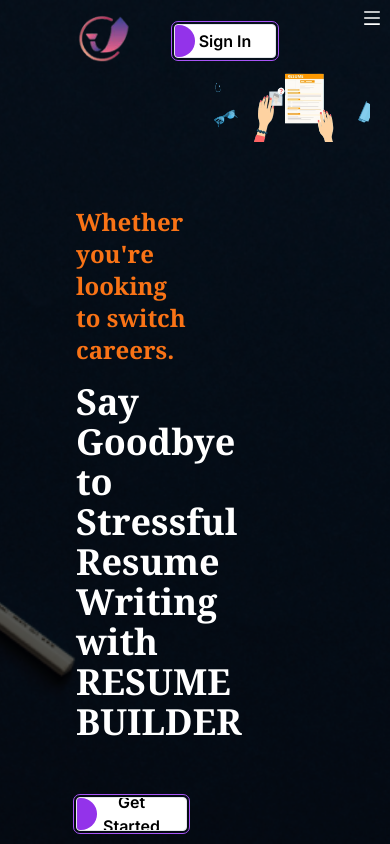
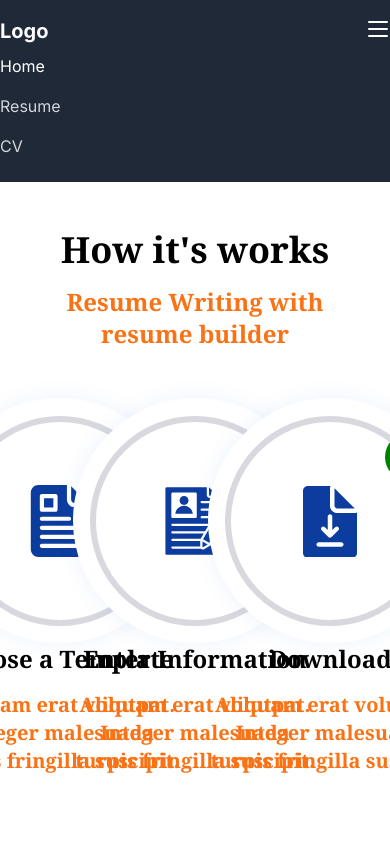
Before and after one commit to Nozibul/resume-builder-app, a Next.js app: page / in a window 390 px wide. Shown: the top 844 px of the page. Built offline with nearby package versions, Linux system fonts and the light colour scheme.

Commit message:
navbar and next js coniguration

```diff
--- a/jsconfig.json
+++ b/jsconfig.json
@@ -2,6 +2,7 @@
   "compilerOptions": {
     "paths": {
       "@/*": ["./src/*"]
+      // "@/components/*": ["./src/app/components/*"]
     }
   }
 }
--- a/next.config.js
+++ b/next.config.js
@@ -1,4 +1,10 @@
 /** @type {import('next').NextConfig} */
-const nextConfig = {}
+const nextConfig = {
+    reactStrictMode: true,
+    experimental: {
+      runtime: 'experimental-edge',
+      appDir: true
+    }
+}
 
 module.exports = nextConfig
--- /dev/null
+++ b/src/app/cv/page.js
@@ -0,0 +1,11 @@
+import React from 'react'
+
+const page = () => {
+  return (
+    <div>
+      <p>CV</p>
+    </div>
+  )
+}
+
+export default page
--- a/src/app/layout.js
+++ b/src/app/layout.js
@@ -1,8 +1,9 @@
 
-import Header from '@/components/header/Header'
 import FooterPage from '@/components/footer/FooterPage'
 import './globals.css'
 import { Inter } from 'next/font/google'
+import Header from '@/components/header/Header'
+
 
 const inter = Inter({ subsets: ['latin'] })
 
@@ -12,6 +13,7 @@ export const metadata = {
 }
 
 export default function RootLayout({ children ,}) {
+
   return (
     <html lang="en">
       <head>
@@ -61,11 +63,11 @@ export default function RootLayout({ children ,}) {
                 <title>Resume Builders</title>
       </head>
       <body className={inter.className}>
+        <Header />
         <main>
-        <Header />
          <div>{children}</div>
+        </main>
         <FooterPage />
-        </main>
       </body>
     </html>
   )
--- a/src/app/page.js
+++ b/src/app/page.js
@@ -1,5 +1,6 @@
 import Hero from "@/components/hero/Hero"
 import Works from "@/components/works/Works"
+
 
 export const metadata = {
   title: 'Home - Resume Builder',
@@ -10,7 +11,7 @@ export default function Home() {
   return (
     <>
       <section className="w-full flex min-h-screen flex-col items-center">
-       <Hero />
+       {/* <Hero /> */}
        <Works />
       </section>
    </>
--- /dev/null
+++ b/src/app/resume/page.js
@@ -0,0 +1,13 @@
+'use client'
+import Works from '@/components/works/Works'
+
+const page = () => {
+  return (
+    <div>
+      <p>resume</p>
+      <Works />
+    </div>
+  )
+}
+
+export default page
--- a/src/components/header/Header.jsx
+++ b/src/components/header/Header.jsx
@@ -1,95 +1,96 @@
-'use client'
+/*  "use client"
 
+import { usePathname } from "next/navigation"
 import Image from 'next/image';
 import Link from 'next/link';
 import React, { useState, useEffect } from 'react';
 import { AiOutlineMenu, AiOutlineClose } from 'react-icons/ai';
 import OthersBtn from '../ui/buttons/OthersBtn';
-import logo from "../../../public/assets/img_logo.png"
-import logo1 from "../../../public/assets/Untitled-removebg-preview (1).png"
+import logo from '../../../public/assets/img_logo.png'
+
+const Header = () => {
+ const pathname = usePathname()
+  // const [nav, setNav] = useState(false);
+  // const [color, setColor] = useState('transparent');
+  // const [textColor, setTextColor] = useState('white');
 
 
-const Header = () => {
-  const [nav, setNav] = useState(false);
-  const [color, setColor] = useState('transparent');
-  const [textColor, setTextColor] = useState('white');
+  // const handleNav = () => {
+  //   setNav(!nav);
+  // };
 
-  const handleNav = () => {
-    setNav(!nav);
-  };
+  // useEffect(() => {
+  //   const changeColor = () => {
+  //     if (window.scrollY >= 90) {
+  //       setColor('#ffffff');
+  //       setTextColor('#000000');
+  //     } else {
+  //       setColor('transparent');
+  //       setTextColor('#ffffff');
+  //     }
+  //   };
 
-  useEffect(() => {
-    const changeColor = () => {
-      if (window.scrollY >= 90) {
-        setColor('#ffffff');
-        setTextColor('#000000');
-      } else {
-        setColor('transparent');
-        setTextColor('#ffffff');
-      }
-    };
-    window.addEventListener('scroll', changeColor);
-  }, []);
+  //   window.addEventListener('scroll', changeColor);
 
+  //   return () => {
+  //     window.removeEventListener('scroll', changeColor);
+  //   };
+  // }, []);
+// style={{ color: textColor }}
   return (
     <div
-      style={{ backgroundColor: `${color}` }}
-      className='fixed left-0 top-0 w-full z-10 ease-in duration-300'
+      style={{ backgroundColor: "gray" }}
+      className="fixed left-0 top-0 w-full z-10 ease-in duration-300"
     >
-      <div className='w-full m-auto flex justify-between p-2 text-white'>
-        <Link className='ml-14 w-20' href='/'>
-          {/* <h1 style={{ color: `${textColor}` }} className='font-bold text-4xl'>
-            Capture
-          </h1> */}
-          <Image src={logo} alt="logo" />
+      <div className="w-full m-auto flex justify-between p-2 text-white">
+        <Link className="ml-14 w-20" href="/">
+            <Image src={logo} alt="logo" />
         </Link>
-        <ul style={{ color: `${textColor}` }} className='mt-2 hidden sm:flex'>
-          <li className='p-2'>
-            <Link href='/'>Home</Link>
+        <ul  style={{ color: "black" }} className="mt-2 hidden sm:flex">
+          <li className="p-2">
+            <Link href="/" active={pathname == '/'}>Home</Link>
           </li>
-          <li className='p-2'>
-            <Link href='/#gallery'>Resume</Link>
+          <li className="p-2">
+            <Link href="/resume" active={pathname == '/resume' ? "text-blue-500" : ""}>Resume</Link>
           </li>
-          <li className='p-2'>
-            <Link href='/work'>CV</Link>
+          <li className="p-2">
+            <Link href="/cv" active={pathname == '/cv' ? "text-blue-500" : ""}>CV</Link>
           </li>
-          <li className='p-2'>
-            <Link href='/contact'>Draft</Link>
+          <li className="p-2">
+            <Link href="/draft" active={pathname == '/draft' ? "text-blue-500" : ""}>Draft</Link>
           </li>
         </ul>
 
-        <div className='mr-14 mt-4'>
-           <OthersBtn text="Sign In" />
+         <div className="mr-14 mt-4">
+            <Link href={router.pathname === '/sign-up' ? '/sign-in' : '/sign-up'}>
+            {router.pathname === '/sign-up' ? 'Sign In' : 'Sign Up'}
+           </Link>
+         <OthersBtn text="Sign In" />
         </div>
 
-        {/* Mobile Button */}
-        <div onClick={handleNav} className='block sm:hidden z-10'>
+         Mobile Button
+         <div onClick={handleNav} className="block sm:hidden z-10">
           {nav ? (
-            <AiOutlineClose size={20} style={{ color: `${textColor}` }} />
+            <AiOutlineClose size={20} style={{ color: textColor }} />
           ) : (
-            <AiOutlineMenu size={20} style={{ color: `${textColor}` }} />
+            <AiOutlineMenu size={20} style={{ color: textColor }} />
           )}
         </div>
-        {/* Mobile Menu */}
-        <div
-          className={
-            nav
-              ? 'sm:hidden absolute top-0 left-0 right-0 bottom-0 flex justify-center items-center w-full h-screen bg-black text-center ease-in duration-300'
-              : 'sm:hidden absolute top-0 left-[-100%] right-0 bottom-0 flex justify-center items-center w-full h-screen bg-black text-center ease-in duration-300'
-          }
-        >
+
+         Mobile Menu
+        <div className={nav ? 'sm:hidden absolute top-0 left-0 right-0 bottom-0 flex justify-center items-center w-full h-screen bg-black text-center ease-in duration-300' : 'sm:hidden absolute top-0 left-[-100%] right-0 bottom-0 flex justify-center items-center w-full h-screen bg-black text-center ease-in duration-300'}>
           <ul>
-            <li onClick={handleNav} className='p-4 text-4xl hover:text-gray-500'>
-              <Link href='/'>Home</Link>
+            <li onClick={handleNav} className="p-4 text-4xl hover:text-gray-500">
+              <Link href="/">Home</Link>
             </li>
-            <li onClick={handleNav} className='p-4 text-4xl hover:text-gray-500'>
-              <Link href='/#gallery'>Gallery</Link>
+            <li onClick={handleNav} className="p-4 text-4xl hover:text-gray-500">
+              <Link href="/resume">Resume</Link>
             </li>
-            <li onClick={handleNav} className='p-4 text-4xl hover:text-gray-500'>
-              <Link href='/work'>Work</Link>
+            <li onClick={handleNav} className="p-4 text-4xl hover:text-gray-500">
+              <Link href="/cv">CV</Link>
             </li>
-            <li onClick={handleNav} className='p-4 text-4xl hover:text-gray-500'>
-              <Link href='/contact'>Contact</Link>
+            <li onClick={handleNav} className="p-4 text-4xl hover:text-gray-500">
+              <Link href="/draft">Draft</Link>
             </li>
           </ul>
         </div>
@@ -98,4 +99,78 @@ const Header = () => {
   );
 };
 
+
 export default Header;
+ */
+
+
+'use client'
+import Link from 'next/link';
+import { useRouter } from 'next/navigation';
+
+const Header = () => {
+  const router = useRouter();
+
+  const isActive = (path) => {
+    return router.pathname === path ? 'text-white' : 'text-gray-300';
+  };
+
+  return (
+    <nav className="bg-gray-800 py-4">
+      <div className="container mx-auto flex justify-between items-center">
+        <Link href="/" className="text-white text-xl font-bold">Logo
+        </Link>
+        <ul className="hidden md:flex space-x-4">
+          <li>
+            <Link href="/"
+               className={`hover:text-gray-300 ${isActive('/')}`}>Home
+            </Link>
+          </li>
+          <li>
+            <Link href="/resume"
+              className={`hover:text-gray-300 ${isActive('/resume')}`}>Resume
+            </Link>
+          </li>
+          <li>
+            <Link href="/cv"
+              className={`hover:text-gray-300 ${isActive('/cv')}`}>CV
+            </Link>
+          </li>
+        </ul>
+        <div className="md:hidden">
+          <button className="text-white focus:outline-none">
+            <svg
+              className="h-6 w-6 fill-current"
+              xmlns="http://www.w3.org/2000/svg"
+              viewBox="0 0 24 24"
+            >
+              <path
+                fillRule="evenodd"
+                d="M3 5h18a1 1 0 010 2H3a1 1 0 010-2zm0 7h18a1 1 0 010 2H3a1 1 0 010-2zm0 7h18a1 1 0 010 2H3a1 1 0 010-2z"
+              />
+            </svg>
+          </button>
+        </div>
+      </div>
+      <ul className="md:hidden">
+        <li>
+          <Link href="/"
+             className={`block py-2 ${isActive('/')}`}>Home
+          </Link>
+        </li>
+        <li>
+          <Link href="/resume"
+             className={`block py-2 ${isActive('/resume')}`}>Resume
+          </Link>
+        </li>
+        <li>
+          <Link href="/cv"
+             className={`block py-2 ${isActive('/cv')}`}>CV
+          </Link>
+        </li>
+      </ul>
+    </nav>
+  );
+};
+
+export default Header;
```
